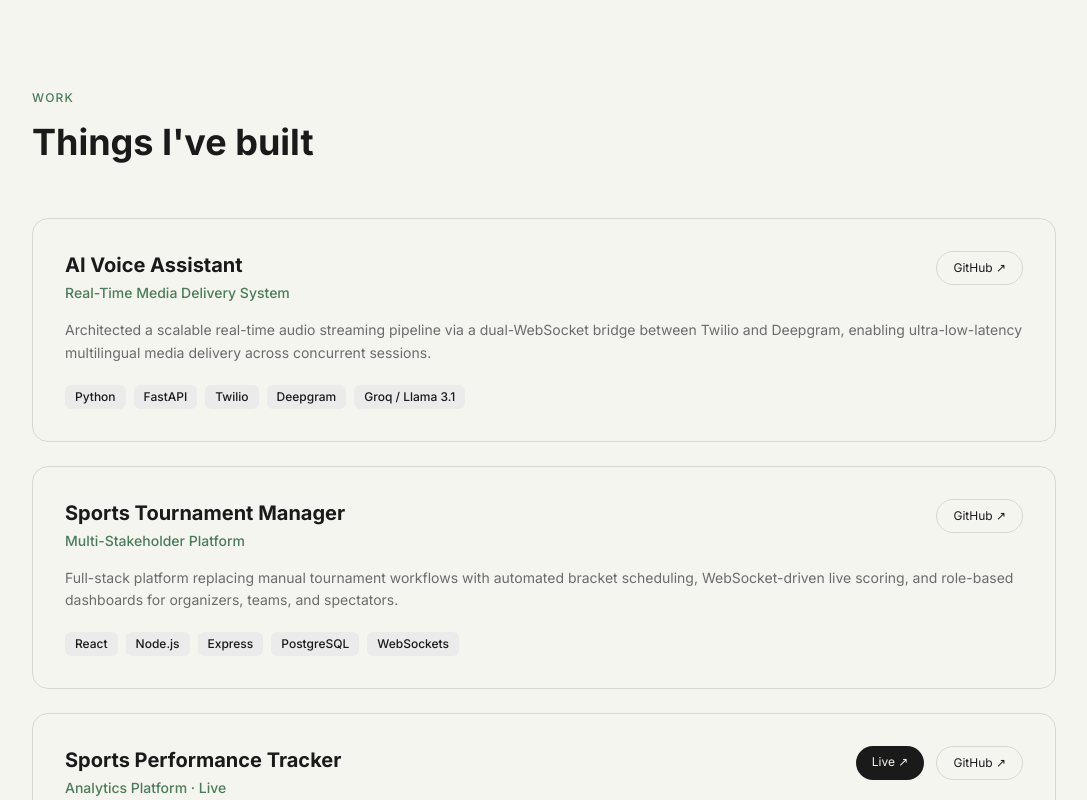
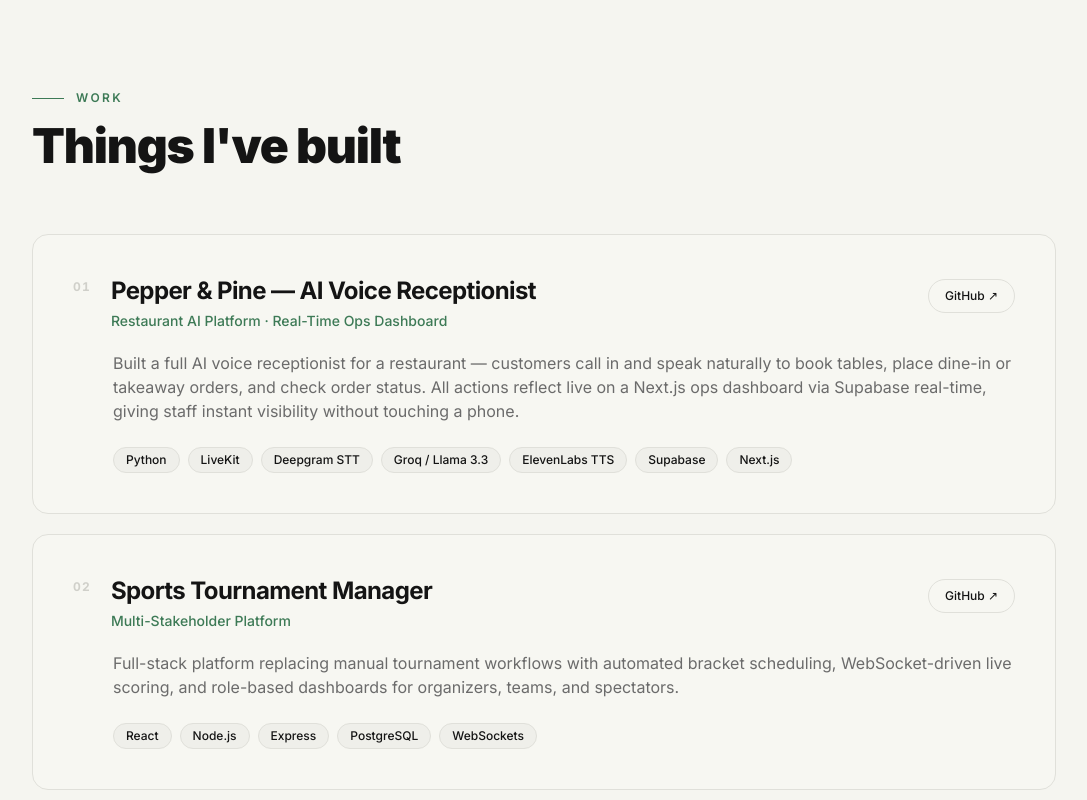
Before and after one commit to adityagargdev/Portfolio, a Next.js app: page / in a window 1280 px wide. Shown: the part 1600-2400 px from the top of the page, without its empty margins (96-1183 px from the left). Built offline with nearby package versions, Linux system fonts and the light colour scheme.

Commit message:
feat: replace AI voice assistant with Pepper & Pine restaurant AI project

```diff
--- a/components/Projects.tsx
+++ b/components/Projects.tsx
@@ -5,15 +5,17 @@ import { useRef } from "react";
 
 const projects = [
   {
-    title: "AI Voice Assistant",
-    subtitle: "Real-Time Media Delivery System",
+    number: "01",
+    title: "Pepper & Pine — AI Voice Receptionist",
+    subtitle: "Restaurant AI Platform · Real-Time Ops Dashboard",
     description:
-      "Architected a scalable real-time audio streaming pipeline via a dual-WebSocket bridge between Twilio and Deepgram, enabling ultra-low-latency multilingual media delivery across concurrent sessions.",
-    tags: ["Python", "FastAPI", "Twilio", "Deepgram", "Groq / Llama 3.1"],
-    github: "https://github.com/adityagargdev",
+      "Built a full AI voice receptionist for a restaurant — customers call in and speak naturally to book tables, place dine-in or takeaway orders, and check order status. All actions reflect live on a Next.js ops dashboard via Supabase real-time, giving staff instant visibility without touching a phone.",
+    tags: ["Python", "LiveKit", "Deepgram STT", "Groq / Llama 3.3", "ElevenLabs TTS", "Supabase", "Next.js"],
+    github: "https://github.com/adityagargdev/restaurant-ai",
     live: null,
   },
   {
+    number: "02",
     title: "Sports Tournament Manager",
     subtitle: "Multi-Stakeholder Platform",
     description:
@@ -23,6 +25,7 @@ const projects = [
     live: null,
   },
   {
+    number: "03",
     title: "Sports Performance Tracker",
     subtitle: "Analytics Platform · Live",
     description:
@@ -38,45 +41,56 @@ export default function Projects() {
   const inView = useInView(ref, { once: true, margin: "-80px" });
 
   return (
-    <section id="projects" className="section-padding border-t border-[#D8D8D3]">
+    <section id="projects" className="section-padding border-t border-[#E0E0DA]">
       <div ref={ref} className="max-w-6xl mx-auto">
         <motion.div
           initial={{ opacity: 0, y: 16 }}
           animate={inView ? { opacity: 1, y: 0 } : {}}
           transition={{ duration: 0.5 }}
-          className="mb-14"
+          className="mb-16 flex items-end justify-between"
         >
-          <p className="text-xs text-[#4A7C59] tracking-widest uppercase mb-4 font-medium">
+          <div>
+            <p className="text-xs text-[#3D7A56] tracking-[0.2em] uppercase mb-4 font-semibold flex items-center gap-3">
+              <span className="w-8 h-px bg-[#3D7A56] inline-block" />
               Work
             </p>
-          <h2 className="text-3xl md:text-4xl font-bold text-[#1A1A1A] leading-tight">
+            <h2 className="text-3xl md:text-5xl font-black text-[#141414] leading-tight tracking-tight" style={{ letterSpacing: "-0.025em" }}>
               Things I&apos;ve built
             </h2>
+          </div>
         </motion.div>
 
-        <div className="flex flex-col gap-6">
+        <div className="flex flex-col gap-5">
           {projects.map((project, i) => (
             <motion.div
               key={project.title}
-              initial={{ opacity: 0, y: 24 }}
+              initial={{ opacity: 0, y: 28 }}
               animate={inView ? { opacity: 1, y: 0 } : {}}
-              transition={{ duration: 0.5, delay: i * 0.1 }}
-              className="group p-8 rounded-2xl border border-[#D8D8D3] bg-[#F5F5F0] hover:border-[#4A7C59] hover:bg-[#E8F0EA] transition-all duration-300"
+              transition={{ duration: 0.55, delay: i * 0.1 }}
+              className="card-lift group p-8 md:p-10 rounded-2xl border border-[#E0E0DA] bg-[#F7F7F2] hover:border-[#3D7A56]/40"
             >
-              <div className="flex flex-col md:flex-row md:items-start md:justify-between gap-4 mb-4">
+              <div className="flex flex-col md:flex-row md:items-start md:justify-between gap-6 mb-5">
+                <div className="flex items-start gap-5">
+                  <span
+                    className="text-xs font-bold text-[#D0D0CA] mt-1 shrink-0 tracking-widest"
+                    style={{ fontVariantNumeric: "tabular-nums" }}
+                  >
+                    {project.number}
+                  </span>
                   <div>
-                  <h3 className="text-xl font-bold text-[#1A1A1A] mb-1">
+                    <h3 className="text-xl md:text-2xl font-bold text-[#141414] mb-1 tracking-tight">
                       {project.title}
                     </h3>
-                  <p className="text-sm text-[#4A7C59] font-medium">{project.subtitle}</p>
+                    <p className="text-sm text-[#3D7A56] font-medium">{project.subtitle}</p>
                   </div>
-                <div className="flex gap-3 shrink-0">
+                </div>
+                <div className="flex gap-3 shrink-0 md:mt-1">
                   {project.live && (
                     <a
                       href={project.live}
                       target="_blank"
                       rel="noopener noreferrer"
-                      className="text-xs px-4 py-2 bg-[#1A1A1A] text-[#F5F5F0] rounded-full hover:bg-[#4A7C59] transition-colors duration-200"
+                      className="text-xs px-4 py-2 bg-[#141414] text-[#F7F7F2] rounded-full hover:bg-[#3D7A56] transition-colors duration-200 font-medium"
                     >
                       Live ↗
                     </a>
@@ -85,22 +99,22 @@ export default function Projects() {
                     href={project.github}
                     target="_blank"
                     rel="noopener noreferrer"
-                    className="text-xs px-4 py-2 border border-[#D8D8D3] text-[#1A1A1A] rounded-full hover:border-[#1A1A1A] transition-colors duration-200"
+                    className="text-xs px-4 py-2 border border-[#E0E0DA] text-[#141414] rounded-full hover:border-[#141414] transition-colors duration-200 font-medium"
                   >
                     GitHub ↗
                   </a>
                 </div>
               </div>
 
-              <p className="text-[#6B6B6B] leading-relaxed mb-5 text-sm">
+              <p className="text-[#6B6B6B] leading-relaxed mb-6 text-sm md:text-base ml-0 md:ml-10">
                 {project.description}
               </p>
 
-              <div className="flex flex-wrap gap-2">
+              <div className="flex flex-wrap gap-2 md:ml-10">
                 {project.tags.map((tag) => (
                   <span
                     key={tag}
-                    className="px-2.5 py-1 bg-[#EBEBEB] text-[#1A1A1A] text-xs rounded-md font-medium"
+                    className="px-3 py-1 bg-[#EFEFEA] text-[#141414] text-xs rounded-full font-medium border border-[#E0E0DA]"
                   >
                     {tag}
                   </span>
```
Lines whose indentation alone changed are shown as unchanged.
